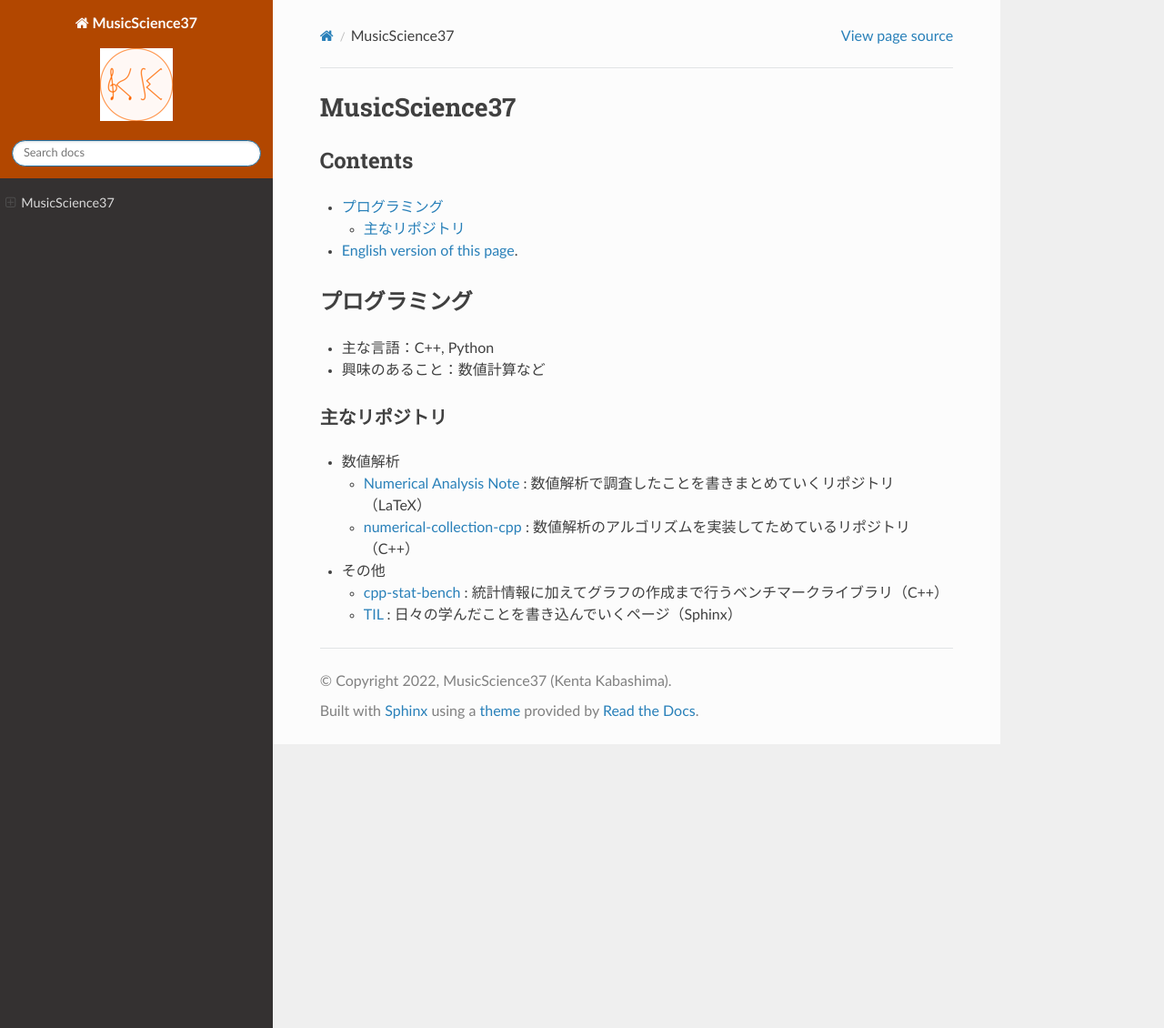
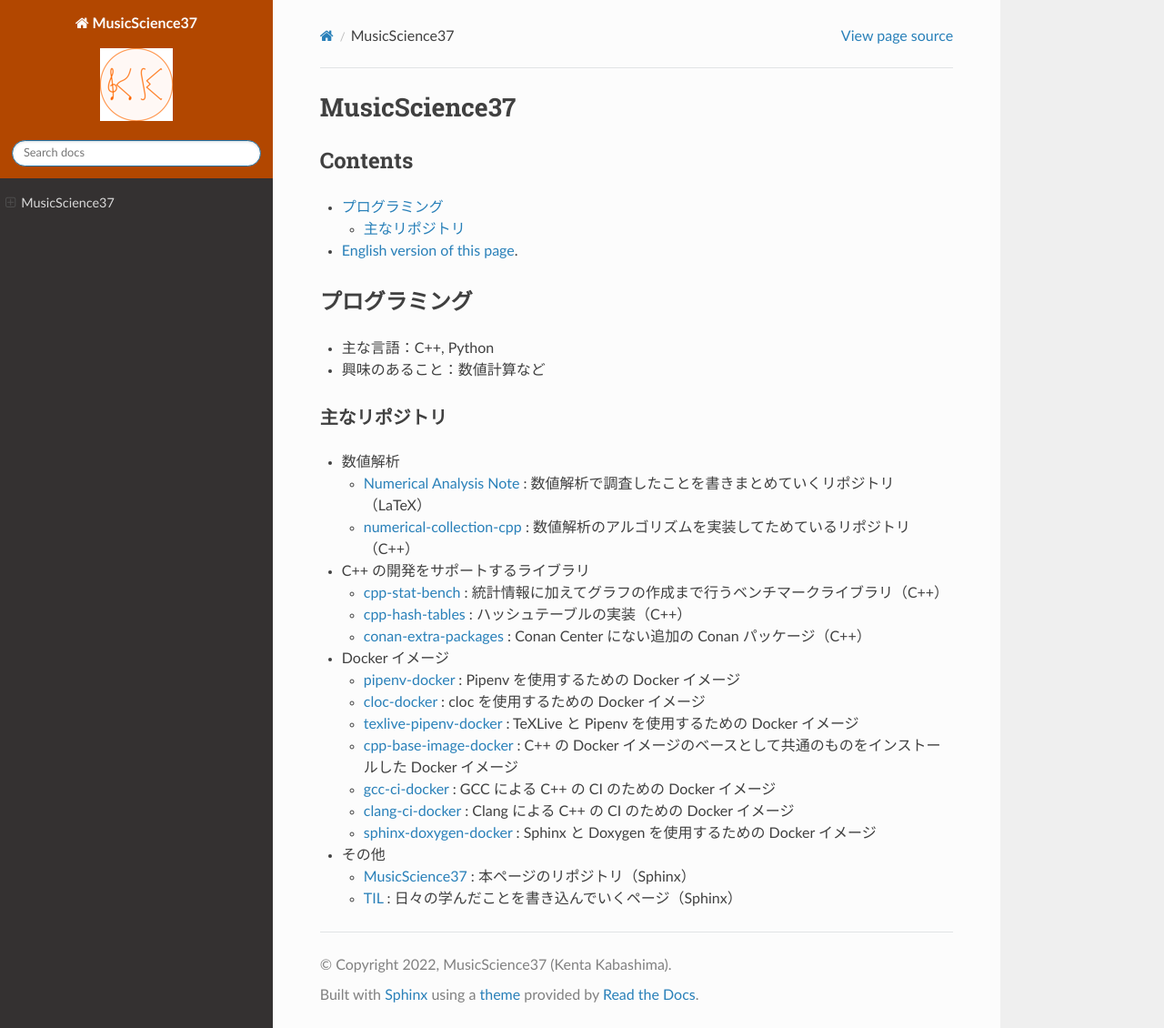
Before and after one commit to MusicScience37/MusicScience37, a Sphinx documentation site: the page built from source/index.rst, in a window 1280 px wide and 1130 px high. Shown: the whole window at 91% size. Built offline with Sphinx 7.4.7 and the Read the Docs theme 2.0.0, drawn with Linux system fonts in a browser that asks for light colours.

Commit message:
リポジトリ一覧の更新

```diff
--- a/source/index.rst
+++ b/source/index.rst
@@ -30,9 +30,35 @@ Contents
   - `numerical-collection-cpp <https://gitlab.com/MusicScience37/numerical-collection-cpp>`_
     : 数値解析のアルゴリズムを実装してためているリポジトリ（C++）
 
-- その他
+- C++ の開発をサポートするライブラリ
 
   - `cpp-stat-bench <https://gitlab.com/MusicScience37/cpp-stat-bench>`_
     : 統計情報に加えてグラフの作成まで行うベンチマークライブラリ（C++）
+  - `cpp-hash-tables <https://gitlab.com/MusicScience37/cpp-hash-tables>`_
+    : ハッシュテーブルの実装（C++）
+  - `conan-extra-packages <https://gitlab.com/MusicScience37/conan-extra-packages>`_
+    : Conan Center にない追加の Conan パッケージ（C++）
+
+- Docker イメージ
+
+  - `pipenv-docker <https://gitlab.com/MusicScience37/pipenv-docker>`_
+    : Pipenv を使用するための Docker イメージ
+  - `cloc-docker <https://gitlab.com/MusicScience37/cloc-docker>`_
+    : cloc を使用するための Docker イメージ
+  - `texlive-pipenv-docker <https://gitlab.com/MusicScience37/texlive-pipenv-docker>`_
+    : TeXLive と Pipenv を使用するための Docker イメージ
+  - `cpp-base-image-docker <https://gitlab.com/MusicScience37/cpp-base-image-docker>`_
+    : C++ の Docker イメージのベースとして共通のものをインストールした Docker イメージ
+  - `gcc-ci-docker <https://gitlab.com/MusicScience37/gcc-ci-docker>`_
+    : GCC による C++ の CI のための Docker イメージ
+  - `clang-ci-docker <https://gitlab.com/MusicScience37/clang-ci-docker>`_
+    : Clang による C++ の CI のための Docker イメージ
+  - `sphinx-doxygen-docker <https://gitlab.com/MusicScience37/sphinx-doxygen-docker>`_
+    : Sphinx と Doxygen を使用するための Docker イメージ
+
+- その他
+
+  - `MusicScience37 <https://gitlab.com/MusicScience37/MusicScience37>`_
+    : 本ページのリポジトリ（Sphinx）
   - `TIL <https://gitlab.com/MusicScience37/til>`_
     : 日々の学んだことを書き込んでいくページ（Sphinx）
```
Also changed, not shown: 1 other file.
